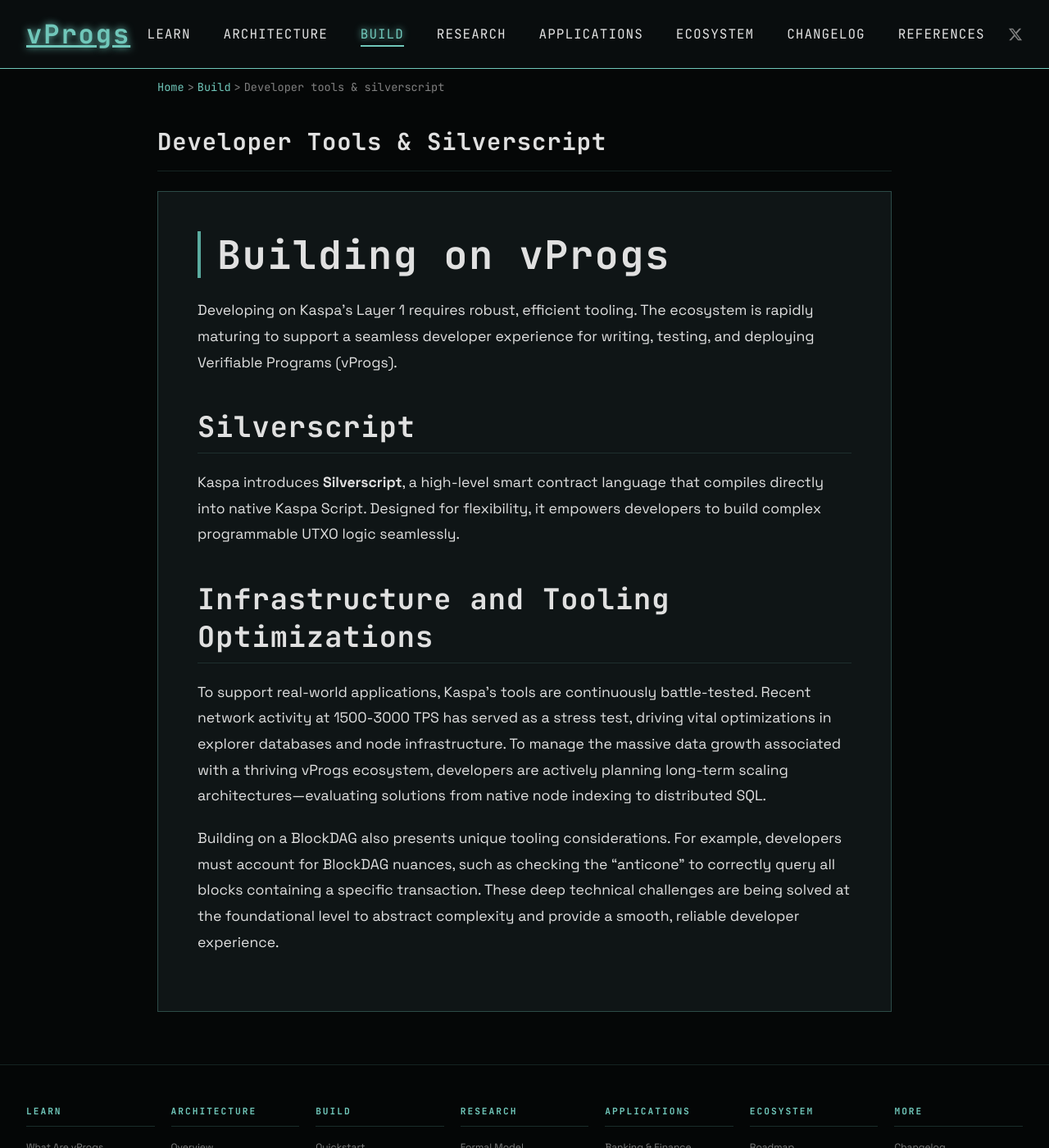
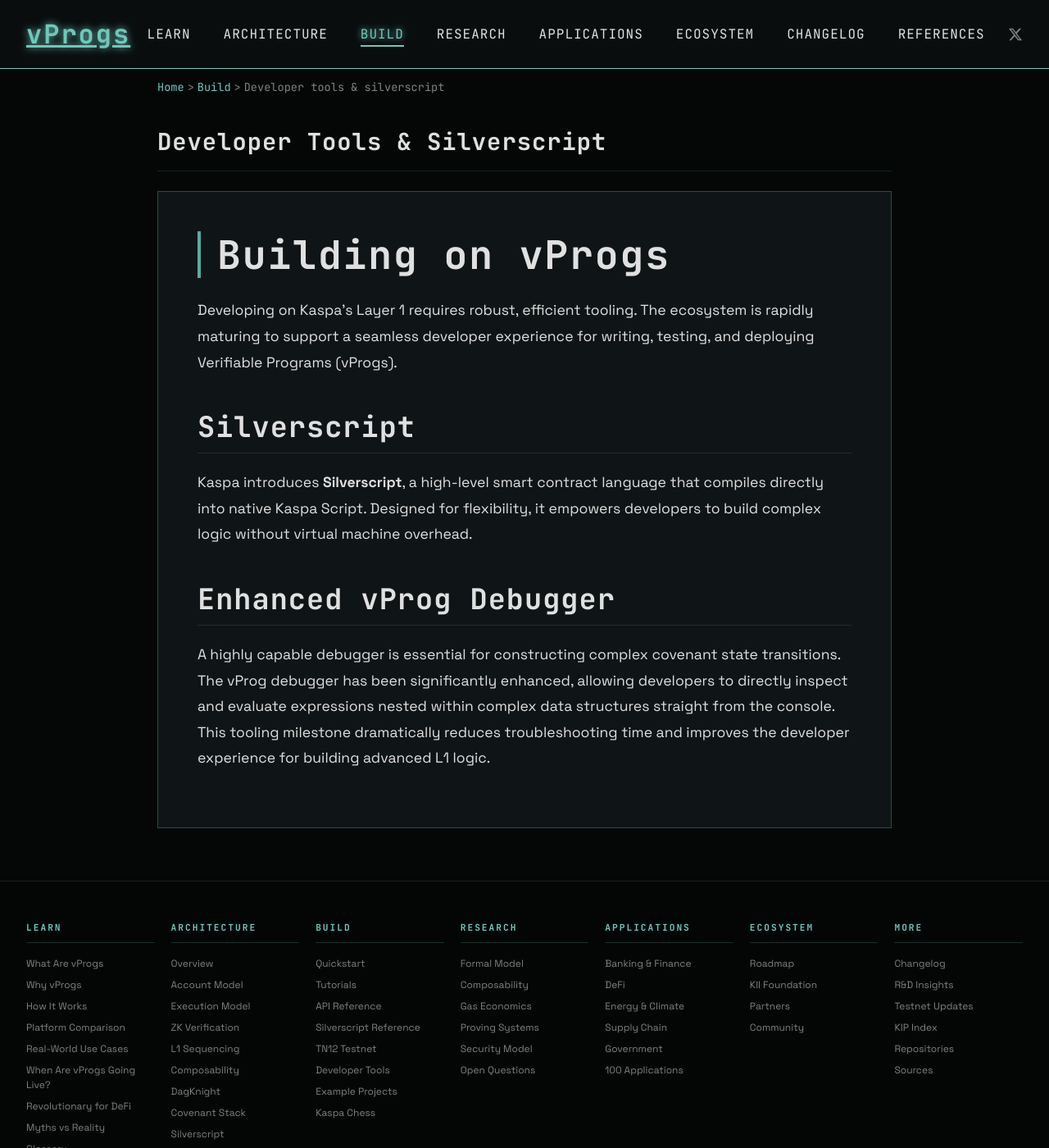
Before and after one commit to creative-inference/vprogs.xyz, a Jekyll site: the page built from build/developer-tools-overview.md, in a window 1280 px wide and 1400 px high. Shown: the whole window at 82% size. Built offline with Jekyll 4.4.1, drawn with Linux system fonts in a browser that asks for light colours.

Commit message:
Add details on enhanced vProg debugger capabilities [auto]

```diff
--- a/build/developer-tools-overview.md
+++ b/build/developer-tools-overview.md
@@ -9,9 +9,7 @@
 Developing on Kaspa's Layer 1 requires robust, efficient tooling. The ecosystem is rapidly maturing to support a seamless developer experience for writing, testing, and deploying Verifiable Programs (vProgs).
 
 ## Silverscript
-Kaspa introduces **Silverscript**, a high-level smart contract language that compiles directly into native Kaspa Script. Designed for flexibility, it empowers developers to build complex programmable UTXO logic seamlessly.
+Kaspa introduces **Silverscript**, a high-level smart contract language that compiles directly into native Kaspa Script. Designed for flexibility, it empowers developers to build complex logic without virtual machine overhead.
 
-## Infrastructure and Tooling Optimizations
-To support real-world applications, Kaspa's tools are continuously battle-tested. Recent network activity at 1500-3000 TPS has served as a stress test, driving vital optimizations in explorer databases and node infrastructure. To manage the massive data growth associated with a thriving vProgs ecosystem, developers are actively planning long-term scaling architectures—evaluating solutions from native node indexing to distributed SQL.
-
-Building on a BlockDAG also presents unique tooling considerations. For example, developers must account for BlockDAG nuances, such as checking the "anticone" to correctly query all blocks containing a specific transaction. These deep technical challenges are being solved at the foundational level to abstract complexity and provide a smooth, reliable developer experience.
+## Enhanced vProg Debugger
+A highly capable debugger is essential for constructing complex covenant state transitions. The vProg debugger has been significantly enhanced, allowing developers to directly inspect and evaluate expressions nested within complex data structures straight from the console. This tooling milestone dramatically reduces troubleshooting time and improves the developer experience for building advanced L1 logic.
```
